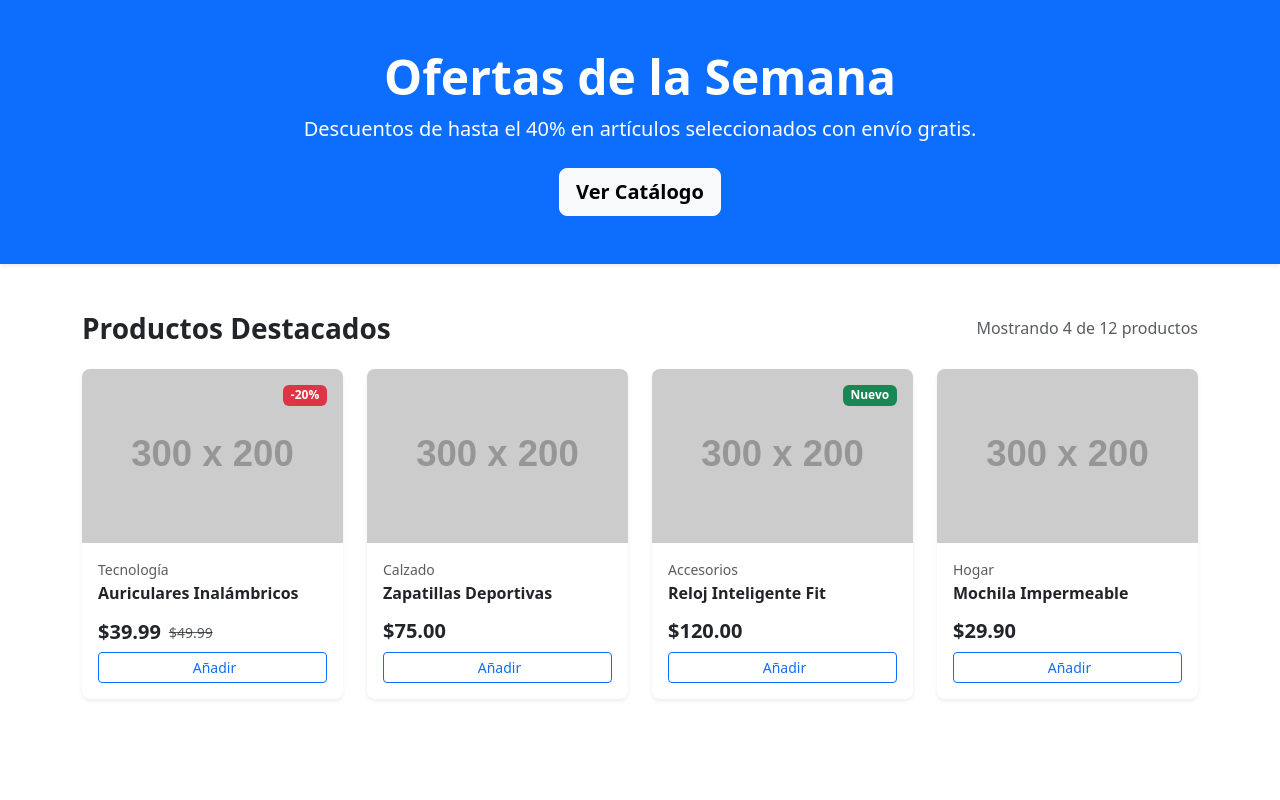
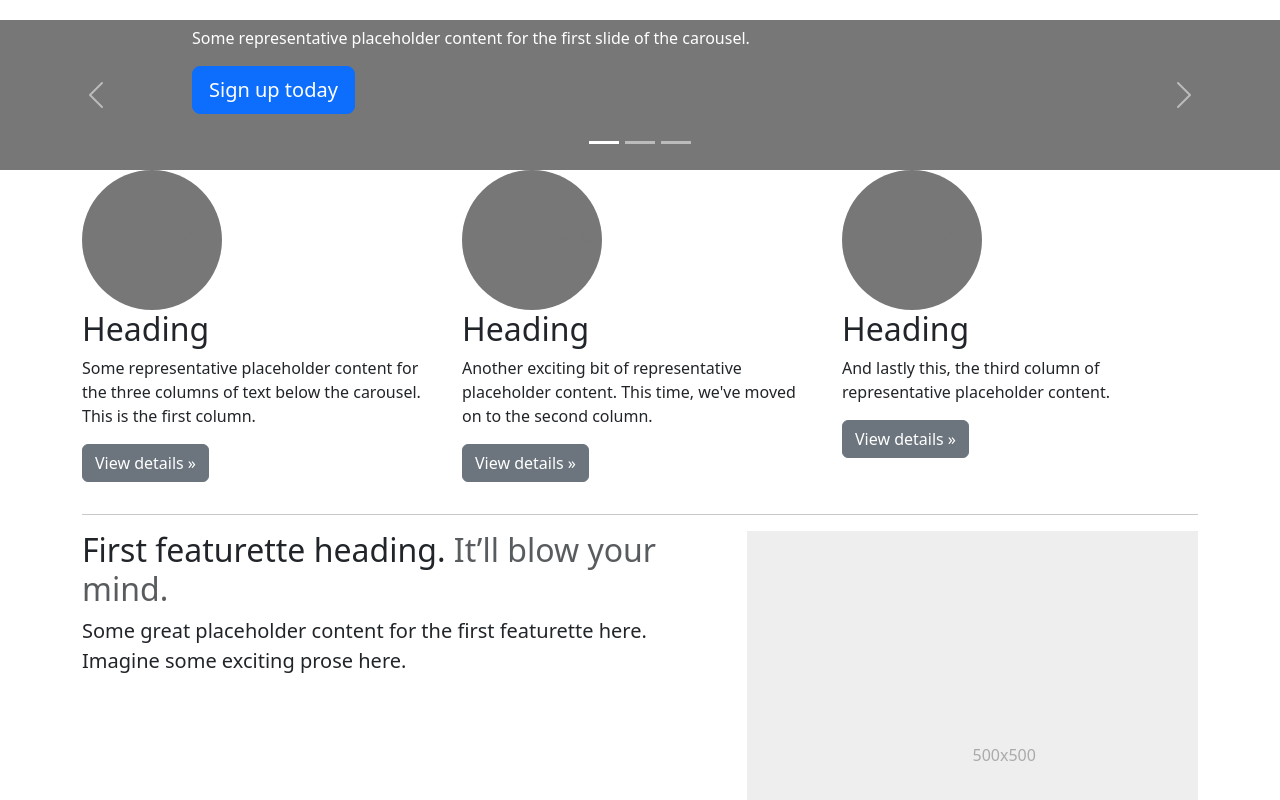
Before and after one commit to Geronimogomez09/ProyectolLasMusumes, a React (Vite) app: page /tienda in a window 1280 px wide. Shown: the top 800 px of the page. Built offline with nearby package versions, Linux system fonts and the light colour scheme.

Commit message:
Resuelvo conflicto en package-lock.json

```diff
--- a/src/pages/tienda.jsx
+++ b/src/pages/tienda.jsx
@@ -3,98 +3,139 @@
   return (
     <>
     <Header />
-    {/* Banner Promocional */}
-  <section className="bg-primary text-white text-center py-5 shadow-sm">
+
+
+ <main>
+
+  <div id="myCarousel" className="carousel slide" data-bs-ride="carousel">
+    <div className="carousel-indicators">
+      <button type="button" data-bs-target="#myCarousel" data-bs-slide-to="0" className="active" aria-current="true" aria-label="Slide 1"></button>
+      <button type="button" data-bs-target="#myCarousel" data-bs-slide-to="1" aria-label="Slide 2"></button>
+      <button type="button" data-bs-target="#myCarousel" data-bs-slide-to="2" aria-label="Slide 3"></button>
+    </div>
+    <div className="carousel-inner">
+      <div className="carousel-item active">
+        <svg className="bd-placeholder-img" width="100%" height="100%" xmlns="http://www.w3.org/2000/svg" aria-hidden="true" preserveAspectRatio="xMidYMid slice" focusable="false"><rect width="100%" height="100%" fill="#777"/></svg>
+
         <div className="container">
-      <h1 className="display-5 fw-bold">Ofertas de la Semana</h1>
-      <p className="lead">Descuentos de hasta el 40% en artículos seleccionados con envío gratis.</p>
-      <a href="#productos" className="btn btn-light btn-lg fw-semibold mt-2">Ver Catálogo</a>
+          <div className="carousel-caption text-start">
+            <h1>Example headline.</h1>
+            <p>Some representative placeholder content for the first slide of the carousel.</p>
+            <p><a className="btn btn-lg btn-primary" href="#">Sign up today</a></p>
           </div>
-  </section>
+        </div>
+      </div>
+      <div className="carousel-item">
+        <svg className="bd-placeholder-img" width="100%" height="100%" xmlns="http://www.w3.org/2000/svg" aria-hidden="true" preserveAspectRatio="xMidYMid slice" focusable="false"><rect width="100%" height="100%" fill="#777"/></svg>
 
-  {/* Catálogo de Productos */}
-  <main className="flex-grow-1 py-5" id="productos">
         <div className="container">
-      <div className="d-flex justify-content-between align-items-center mb-4">
-        <h2 className="h3 fw-bold mb-0">Productos Destacados</h2>
-        <span className="text-muted">Mostrando 4 de 12 productos</span>
+          <div className="carousel-caption">
+            <h1>Another example headline.</h1>
+            <p>Some representative placeholder content for the second slide of the carousel.</p>
+            <p><a className="btn btn-lg btn-primary" href="#">Learn more</a></p>
           </div>
+        </div>
+      </div>
+      <div className="carousel-item">
+        <svg className="bd-placeholder-img" width="100%" height="100%" xmlns="http://www.w3.org/2000/svg" aria-hidden="true" preserveAspectRatio="xMidYMid slice" focusable="false"><rect width="100%" height="100%" fill="#777"/></svg>
 
-      <div className="row row-cols-1 row-cols-sm-2 row-cols-md-3 row-cols-lg-4 g-4">
-
-        {/* Producto 1 */}
-        <div className="col">
-          <div className="card h-100 border-0 shadow-sm rounded-3">
-            <span className="badge bg-danger position-absolute top-0 end-0 m-3">-20%</span>
-            <img src="https://via.placeholder.com/300x200" className="card-img-top rounded-top-3" alt="Producto 1"/>
-            <div className="card-body d-flex flex-column">
-              <span className="text-muted small mb-1">Tecnología</span>
-              <h5 className="card-title h6 fw-bold">Auriculares Inalámbricos</h5>
-              <div className="mt-auto pt-2">
-                <div className="d-flex align-items-center mb-2">
-                  <span className="h5 fw-bold mb-0 me-2">$39.99</span>
-                  <span className="text-decoration-line-through text-muted small">$49.99</span>
-                </div>
-                <button className="btn btn-outline-primary w-100 btn-sm"><i className="bi bi-cart-plus me-1"></i> Añadir</button>
+        <div className="container">
+          <div className="carousel-caption text-end">
+            <h1>One more for good measure.</h1>
+            <p>Some representative placeholder content for the third slide of this carousel.</p>
+            <p><a className="btn btn-lg btn-primary" href="#">Browse gallery</a></p>
           </div>
         </div>
       </div>
     </div>
+    <button className="carousel-control-prev" type="button" data-bs-target="#myCarousel" data-bs-slide="prev">
+      <span className="carousel-control-prev-icon" aria-hidden="true"></span>
+      <span className="visually-hidden">Previous</span>
+    </button>
+    <button className="carousel-control-next" type="button" data-bs-target="#myCarousel" data-bs-slide="next">
+      <span className="carousel-control-next-icon" aria-hidden="true"></span>
+      <span className="visually-hidden">Next</span>
+    </button>
+  </div>
 
-        {/* Producto 2 */}
-        <div className="col">
-          <div className="card h-100 border-0 shadow-sm rounded-3">
-            <img src="https://via.placeholder.com/300x200" className="card-img-top rounded-top-3" alt="Producto 2"/>
-            <div className="card-body d-flex flex-column">
-              <span className="text-muted small mb-1">Calzado</span>
-              <h5 className="card-title h6 fw-bold">Zapatillas Deportivas</h5>
-              <div className="mt-auto pt-2">
-                <div className="mb-2">
-                  <span className="h5 fw-bold mb-0">$75.00</span>
+
+  <div className="container marketing">
+
+
+    <div className="row">
+      <div className="col-lg-4">
+        <svg className="bd-placeholder-img rounded-circle" width="140" height="140" xmlns="http://www.w3.org/2000/svg" role="img" aria-label="Placeholder: 140x140" preserveAspectRatio="xMidYMid slice" focusable="false"><title>Placeholder</title><rect width="100%" height="100%" fill="#777"/><text x="50%" y="50%" fill="#777" dy=".3em">140x140</text></svg>
+
+        <h2>Heading</h2>
+        <p>Some representative placeholder content for the three columns of text below the carousel. This is the first column.</p>
+        <p><a className="btn btn-secondary" href="#">View details &raquo;</a></p>
       </div>
-                <button className="btn btn-outline-primary w-100 btn-sm"><i className="bi bi-cart-plus me-1"></i> Añadir</button>
+      <div className="col-lg-4">
+        <svg className="bd-placeholder-img rounded-circle" width="140" height="140" xmlns="http://www.w3.org/2000/svg" role="img" aria-label="Placeholder: 140x140" preserveAspectRatio="xMidYMid slice" focusable="false"><title>Placeholder</title><rect width="100%" height="100%" fill="#777"/><text x="50%" y="50%" fill="#777" dy=".3em">140x140</text></svg>
+
+        <h2>Heading</h2>
+        <p>Another exciting bit of representative placeholder content. This time, we've moved on to the second column.</p>
+        <p><a className="btn btn-secondary" href="#">View details &raquo;</a></p>
       </div>
-            </div>
+      <div className="col-lg-4">
+        <svg className="bd-placeholder-img rounded-circle" width="140" height="140" xmlns="http://www.w3.org/2000/svg" role="img" aria-label="Placeholder: 140x140" preserveAspectRatio="xMidYMid slice" focusable="false"><title>Placeholder</title><rect width="100%" height="100%" fill="#777"/><text x="50%" y="50%" fill="#777" dy=".3em">140x140</text></svg>
+
+        <h2>Heading</h2>
+        <p>And lastly this, the third column of representative placeholder content.</p>
+        <p><a className="btn btn-secondary" href="#">View details &raquo;</a></p>
       </div>
     </div>
 
-        {/* Producto 3 */}
-        <div className="col">
-          <div className="card h-100 border-0 shadow-sm rounded-3">
-            <span className="badge bg-success position-absolute top-0 end-0 m-3">Nuevo</span>
-            <img src="https://via.placeholder.com/300x200" className="card-img-top rounded-top-3" alt="Producto 3"/>
-            <div className="card-body d-flex flex-column">
-              <span className="text-muted small mb-1">Accesorios</span>
-              <h5 className="card-title h6 fw-bold">Reloj Inteligente Fit</h5>
-              <div className="mt-auto pt-2">
-                <div className="mb-2">
-                  <span className="h5 fw-bold mb-0">$120.00</span>
+
+
+
+    <hr className="featurette-divider"/>
+
+    <div className="row featurette">
+      <div className="col-md-7">
+        <h2 className="featurette-heading">First featurette heading. <span className="text-muted">It’ll blow your mind.</span></h2>
+        <p className="lead">Some great placeholder content for the first featurette here. Imagine some exciting prose here.</p>
       </div>
-                <button className="btn btn-outline-primary w-100 btn-sm"><i className="bi bi-cart-plus me-1"></i> Añadir</button>
-              </div>
-            </div>
+      <div className="col-md-5">
+        <svg className="bd-placeholder-img bd-placeholder-img-lg featurette-image img-fluid mx-auto" width="500" height="500" xmlns="http://www.w3.org/2000/svg" role="img" aria-label="Placeholder: 500x500" preserveAspectRatio="xMidYMid slice" focusable="false"><title>Placeholder</title><rect width="100%" height="100%" fill="#eee"/><text x="50%" y="50%" fill="#aaa" dy=".3em">500x500</text></svg>
+
       </div>
     </div>
 
-        {/* Producto 4 */}
-        <div className="col">
-          <div className="card h-100 border-0 shadow-sm rounded-3">
-            <img src="https://via.placeholder.com/300x200" className="card-img-top rounded-top-3" alt="Producto 4"/>
-            <div className="card-body d-flex flex-column">
-              <span className="text-muted small mb-1">Hogar</span>
-              <h5 className="card-title h6 fw-bold">Mochila Impermeable</h5>
-              <div className="mt-auto pt-2">
-                <div className="mb-2">
-                  <span className="h5 fw-bold mb-0">$29.90</span>
+    <hr className="featurette-divider"/>
+
+    <div className="row featurette">
+      <div className="col-md-7 order-md-2">
+        <h2 className="featurette-heading">Oh yeah, it’s that good. <span className="text-muted">See for yourself.</span></h2>
+        <p className="lead">Another featurette? Of course. More placeholder content here to give you an idea of how this layout would work with some actual real-world content in place.</p>
       </div>
-                <button className="btn btn-outline-primary w-100 btn-sm"><i className="bi bi-cart-plus me-1"></i> Añadir</button>
-              </div>
-            </div>
+      <div className="col-md-5 order-md-1">
+        <svg className="bd-placeholder-img bd-placeholder-img-lg featurette-image img-fluid mx-auto" width="500" height="500" xmlns="http://www.w3.org/2000/svg" role="img" aria-label="Placeholder: 500x500" preserveAspectRatio="xMidYMid slice" focusable="false"><title>Placeholder</title><rect width="100%" height="100%" fill="#eee"/><text x="50%" y="50%" fill="#aaa" dy=".3em">500x500</text></svg>
+
       </div>
     </div>
 
+    <hr className="featurette-divider"/>
+
+    <div className="row featurette">
+      <div className="col-md-7">
+        <h2 className="featurette-heading">And lastly, this one. <span className="text-muted">Checkmate.</span></h2>
+        <p className="lead">And yes, this is the last block of representative placeholder content. Again, not really intended to be actually read, simply here to give you a better view of what this would look like with some actual content. Your content.</p>
+      </div>
+      <div className="col-md-5">
+        <svg className="bd-placeholder-img bd-placeholder-img-lg featurette-image img-fluid mx-auto" width="500" height="500" xmlns="http://www.w3.org/2000/svg" role="img" aria-label="Placeholder: 500x500" preserveAspectRatio="xMidYMid slice" focusable="false"><title>Placeholder</title><rect width="100%" height="100%" fill="#eee"/><text x="50%" y="50%" fill="#aaa" dy=".3em">500x500</text></svg>
+
       </div>
     </div>
+
+    <hr className="featurette-divider"/>
+
+
+
+  </div>
+
+
+
 </main>
     </>
   )
```
Also changed, not shown: 1 other file (tests, documents, lock files or other folders). Lines whose indentation alone changed are shown as unchanged.
